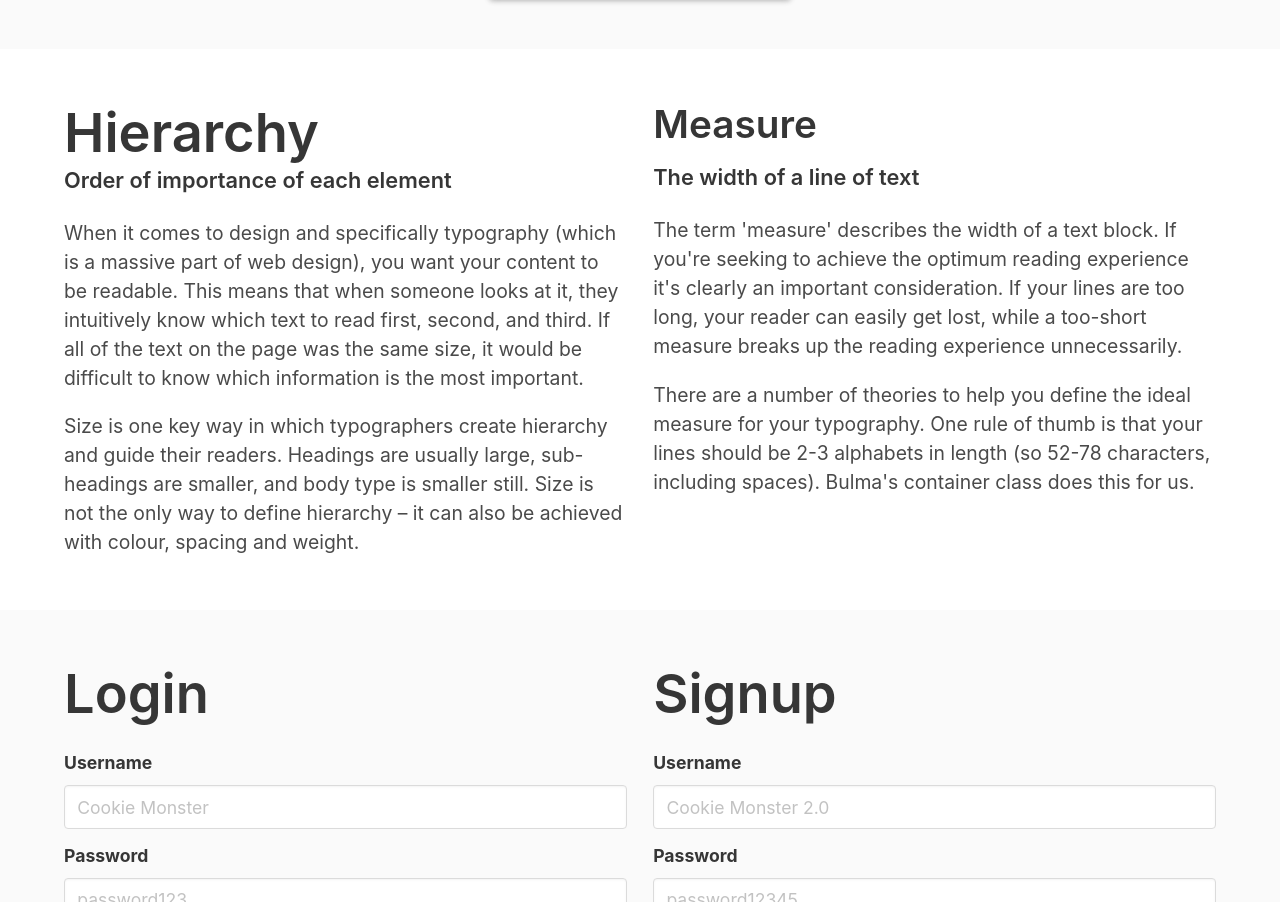
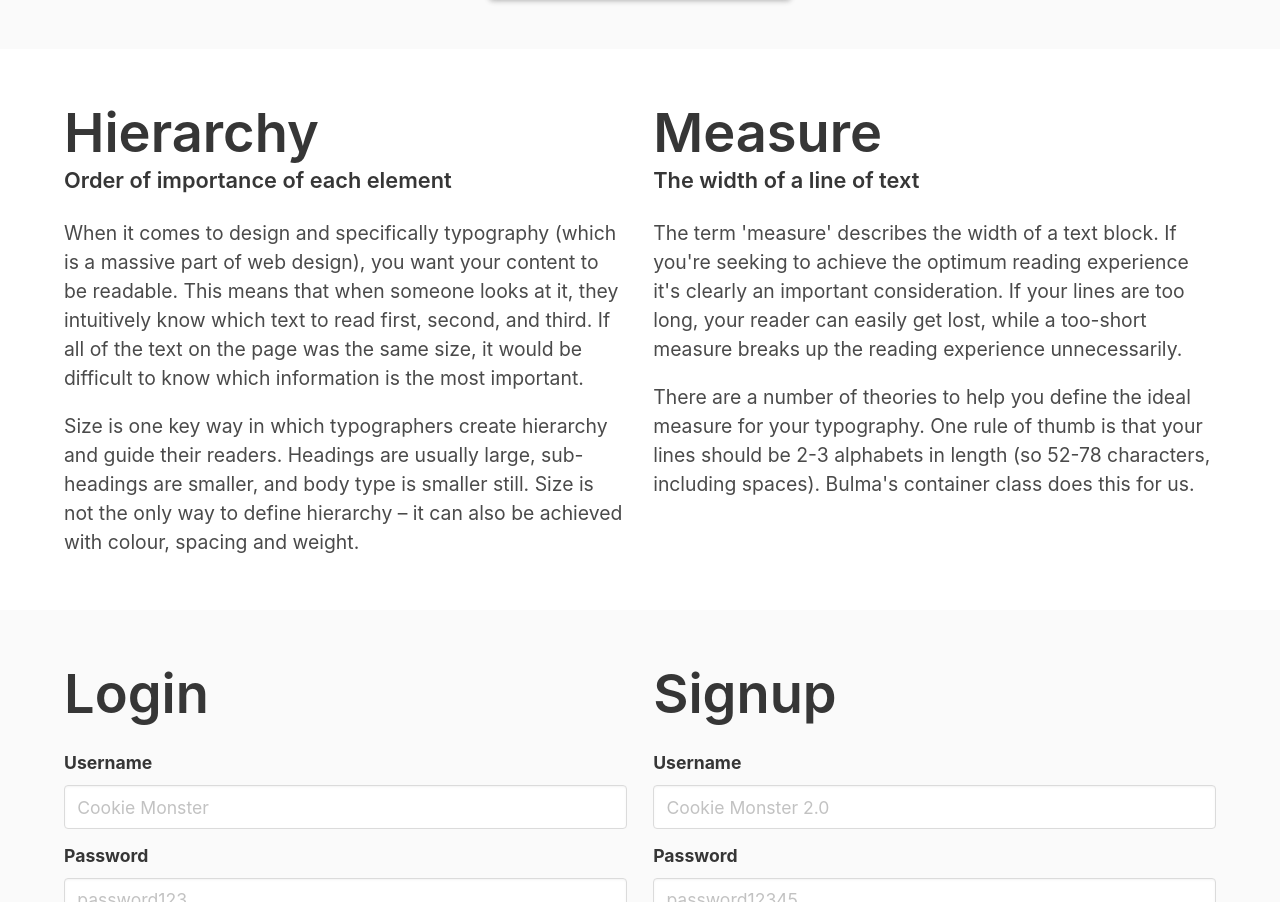
Before and after one commit to jdmar3-comp426/a02-ayanamonr, a website: page index.html in a window 1280 px wide. Shown: the part 3260-4162 px from the top of the page. Drawn offline with nearby package versions, Linux system fonts and the light colour scheme; a web font is replaced by a local one.

Commit message:
validated for real now

```diff
--- a/index.html
+++ b/index.html
@@ -134,7 +134,7 @@
 		    </p>
                 </div>
                 <div class="column">
-                    <h1 class=""title>Measure</h1>
+                    <h1 class= "title">Measure</h1>
                     <h5 class="subtitle">The width of a line of text</h5>
                     <p>
 		    	The term 'measure' describes the width of a text block.
```
